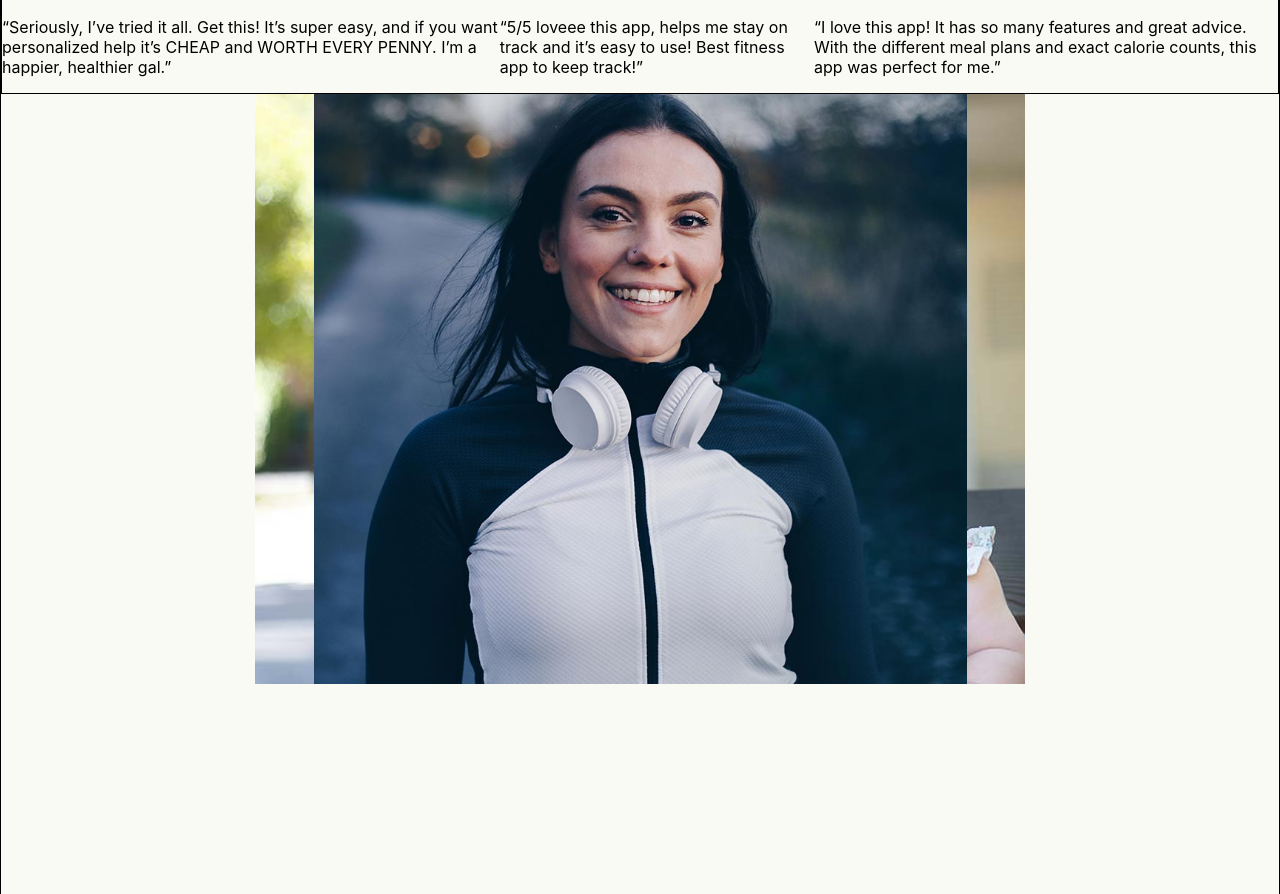
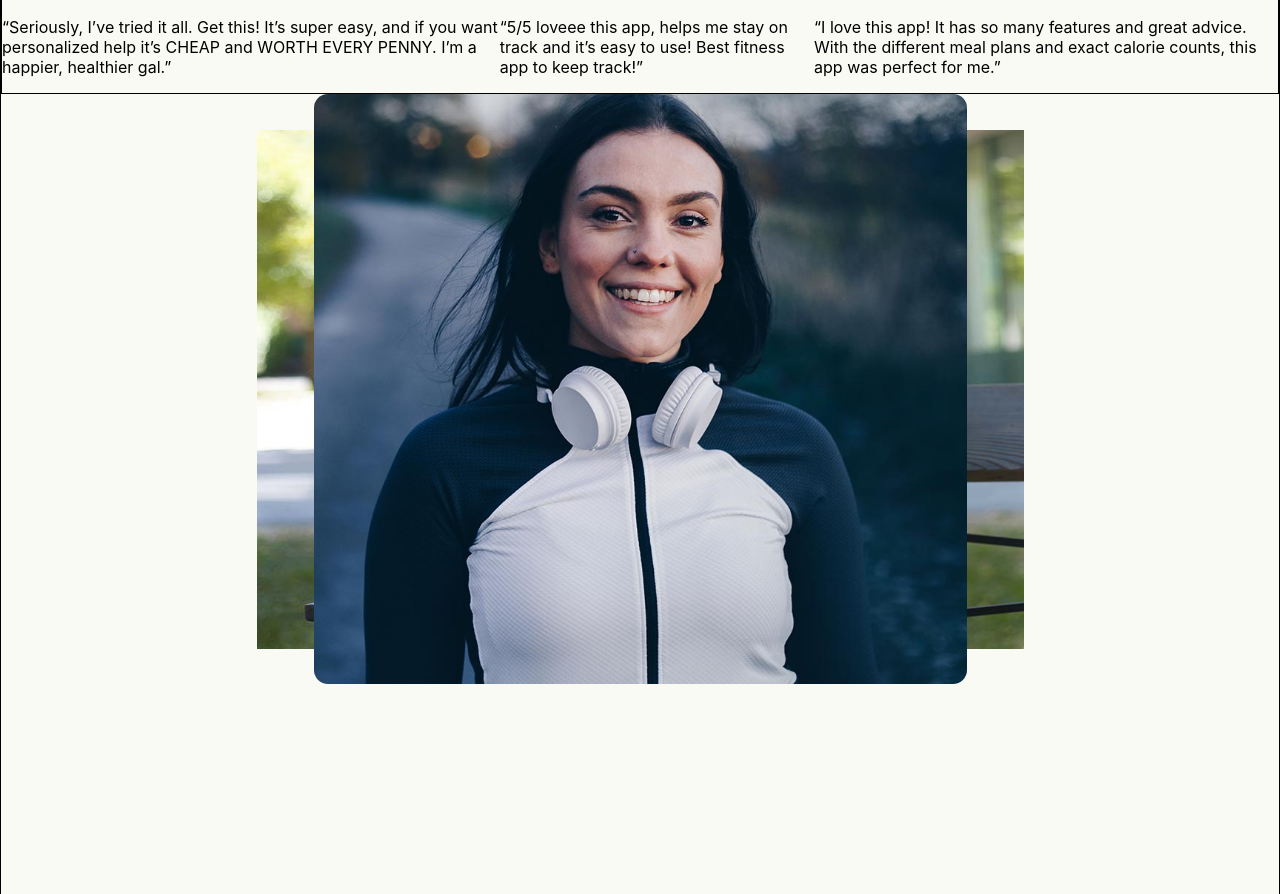
Before and after one commit to ahs1n/https-lifesum.com_Mockup, a plain HTML site: page index.html in a window 1280 px wide. Shown: the part 2410-3304 px from the top of the page. Drawn offline with Linux system fonts and the light colour scheme.

Commit message:
exp background working

```diff
--- a/style.css
+++ b/style.css
@@ -279,6 +279,10 @@ header a
     height: 590px;
     width: 770px;
     background-image: url(nathalie-small-446755bd.jpg);
+    background-size: 767px 519px;
+    background-repeat: no-repeat;
+    background-position: center;
+    border-radius: 14px;
     display: flex;
     justify-content: center;
 }
@@ -286,4 +290,5 @@ header a
 {
     height: 590px;
     width: 653px;
+    border-radius: 14px;
 }
```
